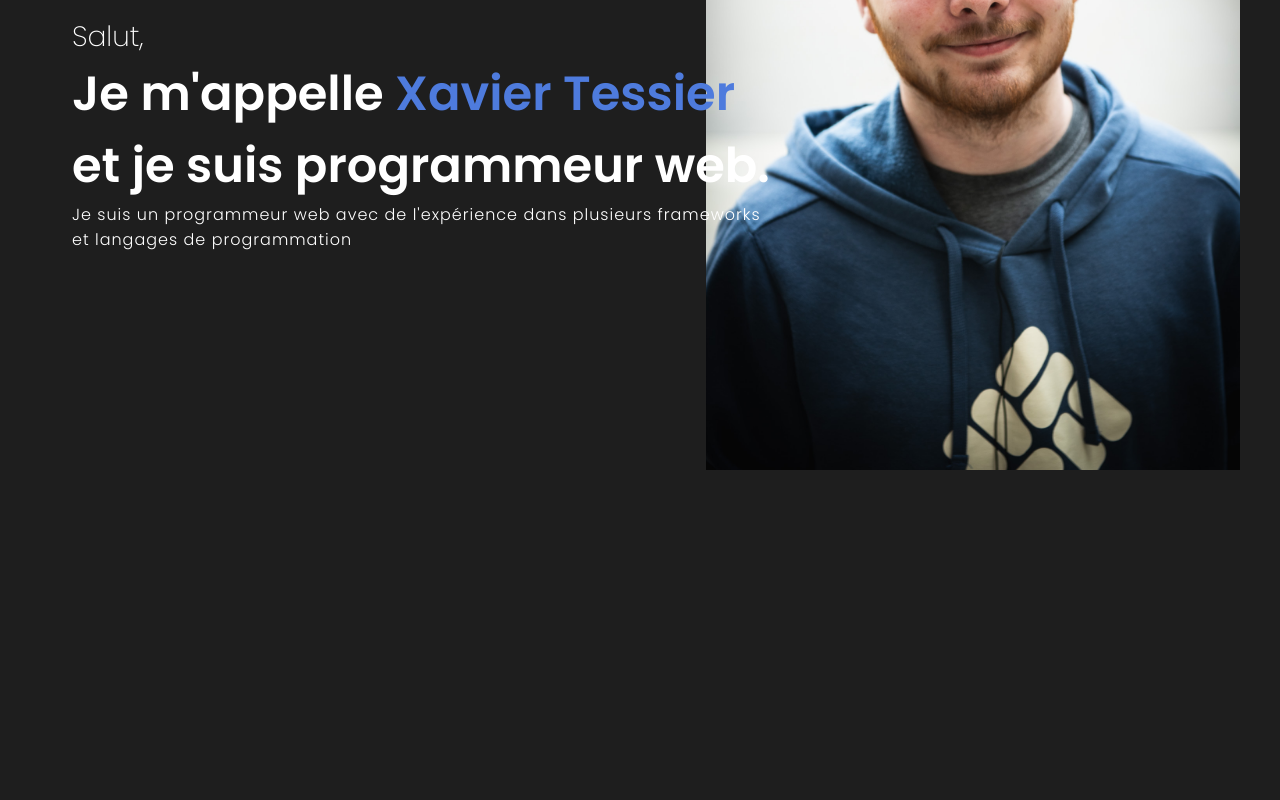
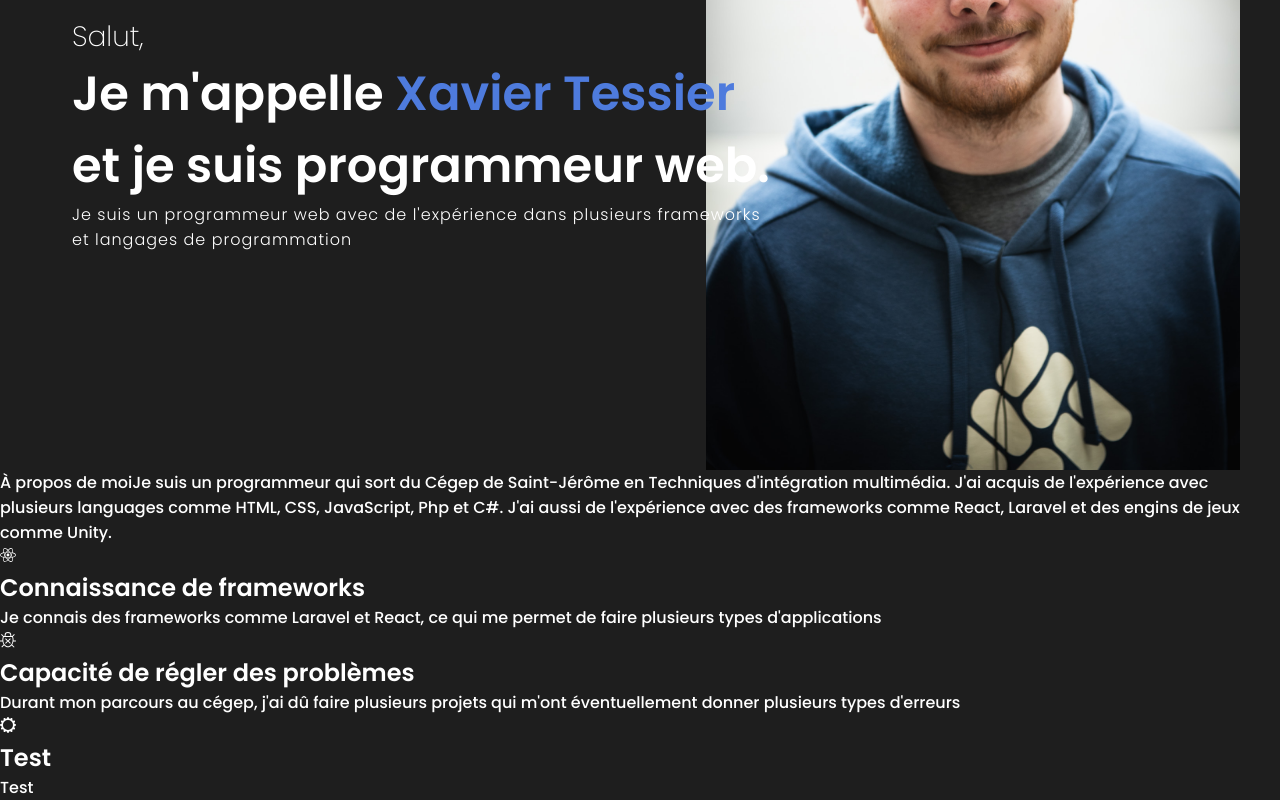
Before and after one commit to XavierTessier1/portfolio, a React (Vite) app: page / in a window 1280 px wide. Shown: the part 346-1146 px from the top of the page. Before the commit the page ends 816 px from the top, so only its background shows below. Built offline with nearby package versions, Linux system fonts and the light colour scheme.

Commit message:
push cégep

```diff
--- a/src/components/App2.jsx
+++ b/src/components/App2.jsx
@@ -1,12 +1,14 @@
 import '../css/style.css';
 import NavBar from './NavBar';
 import Intro from './Intro';
+import Skills from './Skills';
 
 const App2 = () => {
   return (
     <div className="App">
       <NavBar/>
-        <Intro/>
+      <Intro/>
+      <Skills/>
     </div>
   );
 };
--- a/src/components/Skills.jsx
+++ b/src/components/Skills.jsx
@@ -1,5 +1,43 @@
 import '../css/Skills.css'
+import { FaReact } from "react-icons/fa";
+import { VscDebug } from "react-icons/vsc";
+import { BsGearWide } from "react-icons/bs";
 
 const Skills = () => {
+    return (
+        <section id='skills'>
+            <span className="skillTitle">
+                À propos de moi
+            </span>
+            <span className="skillDesc">
+                Je suis un programmeur qui sort du Cégep de Saint-Jérôme en Techniques d'intégration multimédia. J'ai acquis de l'expérience avec plusieurs languages comme HTML, CSS, JavaScript, Php et C#.
+                J'ai aussi de l'expérience avec des frameworks comme React, Laravel et des engins de jeux comme Unity.
+            </span>
+            <div className="skillBars">
+                <div className="skillBar">
+                    <FaReact />
+                    <div className="skillBarText">
+                        <h2>Connaissance de frameworks</h2>
+                        <p>Je connais des frameworks comme Laravel et React, ce qui me permet de faire plusieurs types d'applications</p>
+                    </div>
+                </div>
+                <div className="skillBar">
+                    <VscDebug />
+                    <div className="skillBarText">
+                        <h2>Capacité de régler des problèmes</h2>
+                        <p>Durant mon parcours au cégep, j'ai dû faire plusieurs projets qui m'ont éventuellement donner plusieurs types d'erreurs</p>
+                    </div>
+                </div>
+                <div className="skillBar">
+                    <BsGearWide />
+                    <div className="skillBarText">
+                        <h2>Test</h2>
+                        <p>Test</p>
+                    </div>
+                </div>
+            </div>
+        </section>
+    )
+};
 
-};
+export default Skills;
--- a/src/css/NavBar.css
+++ b/src/css/NavBar.css
@@ -31,6 +31,7 @@
     justify-content: center;
     padding: 0 1rem;
     border-radius: 2rem;
+    width: 8rem;
 }
 
 .desktopIconButton {
```
